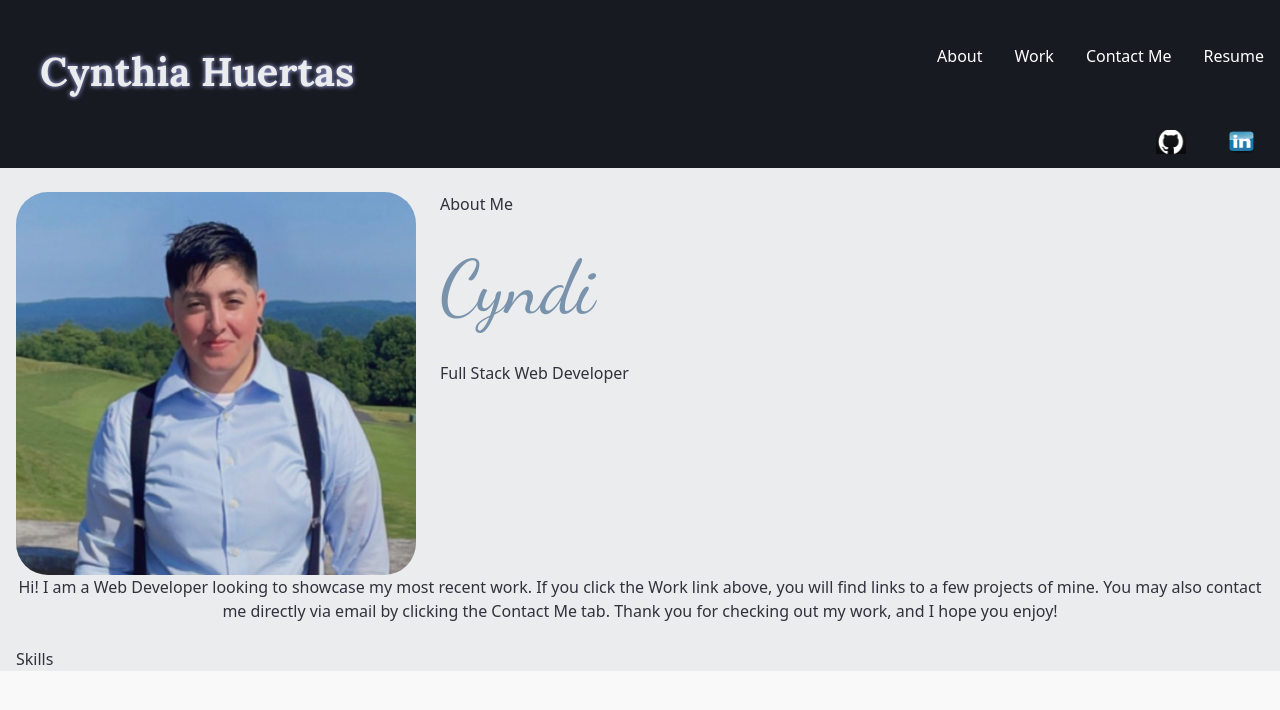
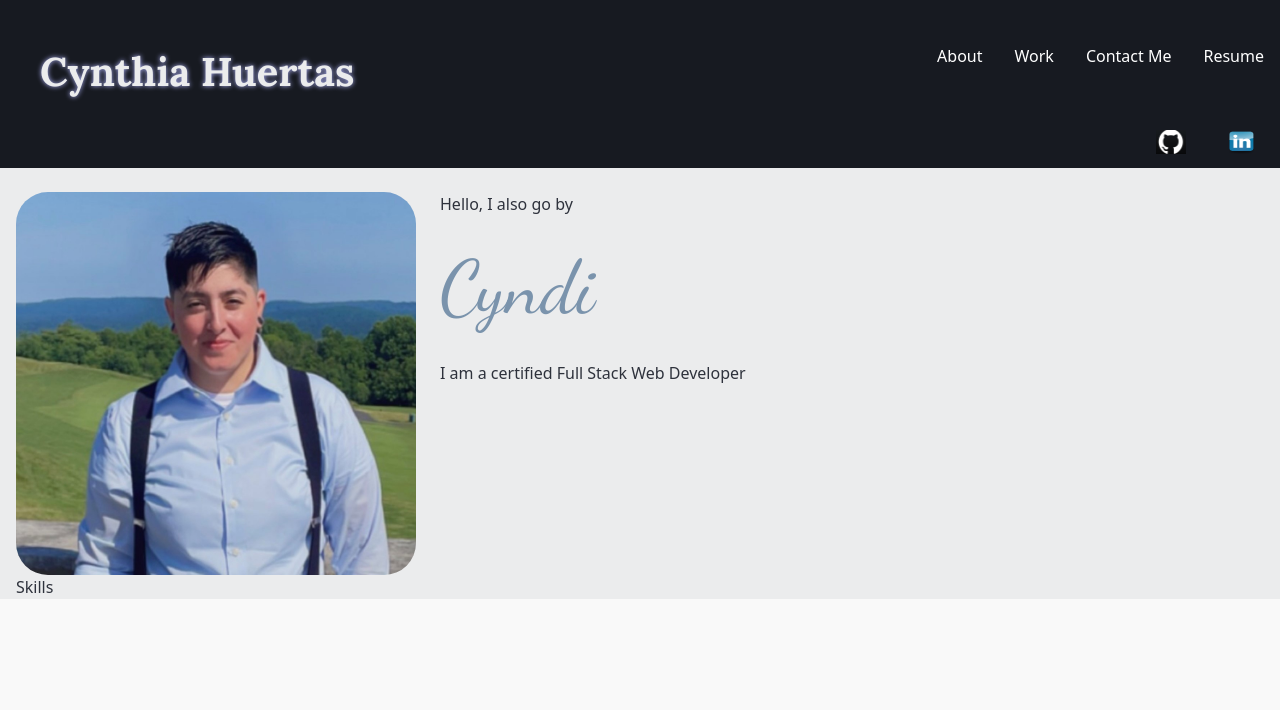
Before and after one commit to CyndiHue/HuertasCPortfolio, a React (Vite) app: page / in a window 1280 px wide. Shown: the top 710 px of the page. Built offline with nearby package versions, Linux system fonts and the light colour scheme; a web font is replaced by a local one.

Commit message:
minor changes to contact form, all working

```diff
--- a/src/pages/About.jsx
+++ b/src/pages/About.jsx
@@ -12,17 +12,13 @@ export default function About() {
         </div>
         <div className="col-lg-8">
           <div className="mb-4">
-            <p>About Me</p>
+            <p>Hello, I also go by </p>
             <p className="nameCustomText">Cyndi</p>
-            <p>Full Stack Web Developer</p>
+            <p>I am a certified Full Stack Web Developer</p>
           </div>
           </div>
           </div>
-          <div className="text-center mb-4">
-            <p>
-              Hi! I am a Web Developer looking to showcase my most recent work. If you click the Work link above, you will find links to a few projects of mine. You may also contact me directly via email by clicking the Contact Me tab. Thank you for checking out my work, and I hope you enjoy!
-            </p>
-          </div>
+
           <div className="mb-4">
             <p>Skills</p>
             <p></p>
--- a/src/pages/Contact.jsx
+++ b/src/pages/Contact.jsx
@@ -1,13 +1,13 @@
 import React from 'react';
 import { useForm, ValidationError } from '@formspree/react';
 
-function ContactForm() {
+export default function ContactForm() {
   const [state, handleSubmit] = useForm("mrgwrwon");
   if (state.succeeded) {
       return <p>Thanks for joining!</p>;
   }
   return (
-      <form onSubmit={handleSubmit}>
+      <form onSubmit={handleSubmit} className="row">
       <label htmlFor="email">
         Email Address
       </label>
@@ -21,6 +21,9 @@ function ContactForm() {
         field="email"
         errors={state.errors}
       />
+      <label htmlFor="message" className="row">
+        Message
+      </label>
       <textarea
         id="message"
         name="message"
@@ -36,9 +39,3 @@ function ContactForm() {
     </form>
   );
 }
-function App() {
-  return (
-    <ContactForm />
-  );
-}
-export default App;
```
